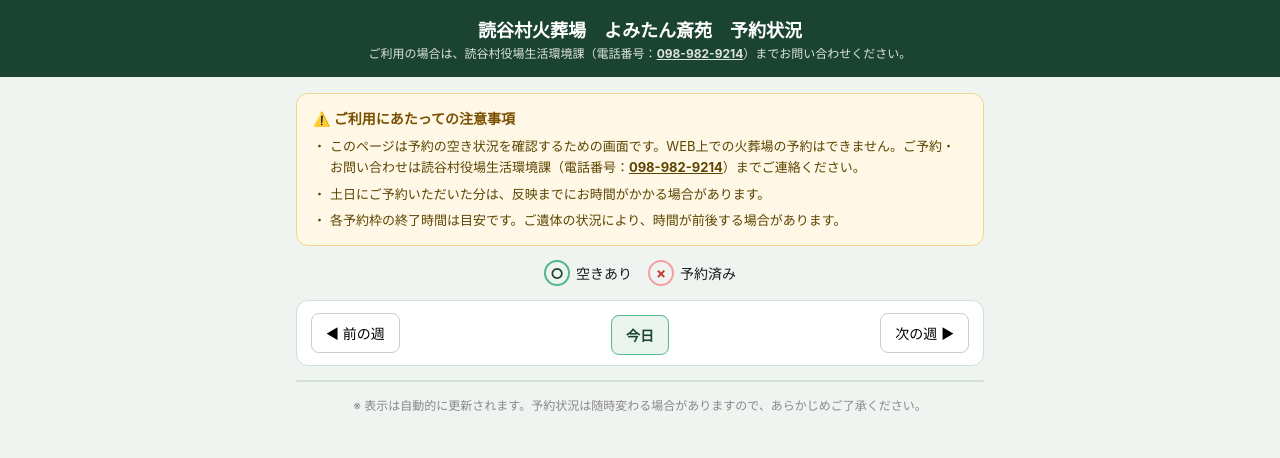
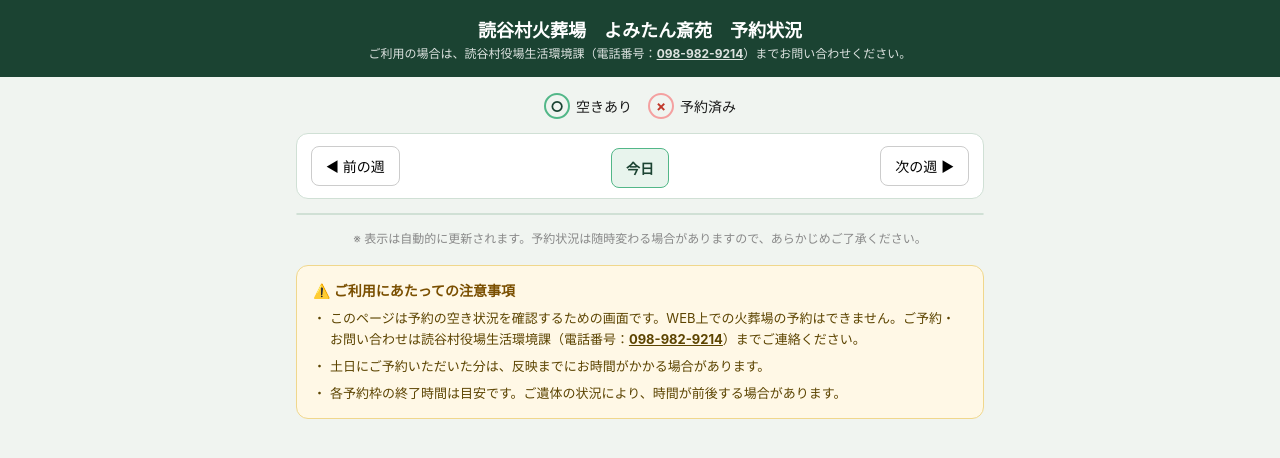
Before and after one commit to yomitanvillage/yomitan-saien, a plain HTML site: page index.html in a window 1280 px wide. Drawn offline with Linux system fonts and the light colour scheme; no server answers.

Commit message:
Update index.html

```diff
--- a/index.html
+++ b/index.html
@@ -171,7 +171,7 @@ const firebaseConfig = {
 
   .note { font-size: 12px; color: #888; text-align: center; margin-top: 14px; line-height: 1.7; }
 
-  .notice-box { background: #fff8e6; border: 1px solid #f0d78c; border-radius: 12px; padding: 14px 16px; margin-bottom: 14px; }
+  .notice-box { background: #fff8e6; border: 1px solid #f0d78c; border-radius: 12px; padding: 14px 16px; margin-top: 16px; }
   .notice-title { font-size: 14px; font-weight: 700; color: #7a4f00; margin-bottom: 8px; display: flex; align-items: center; gap: 6px; }
   .notice-list { list-style: none; }
   .notice-list li { font-size: 13px; color: #5c4400; line-height: 1.6; padding-left: 1.3em; position: relative; margin-bottom: 6px; }
@@ -188,15 +188,6 @@ const firebaseConfig = {
   <div class="sub">ご利用の場合は、読谷村役場生活環境課（電話番号：<a href="tel:0989829214" class="tel-link">098-982-9214</a>）までお問い合わせください。</div>
 </header>
 <div class="app">
-
-  <div class="notice-box">
-    <div class="notice-title">⚠️ ご利用にあたっての注意事項</div>
-    <ul class="notice-list">
-      <li>このページは予約の空き状況を確認するための画面です。WEB上での火葬場の予約はできません。ご予約・お問い合わせは読谷村役場生活環境課（電話番号：<a href="tel:0989829214" class="tel-link">098-982-9214</a>）までご連絡ください。</li>
-      <li>土日にご予約いただいた分は、反映までにお時間がかかる場合があります。</li>
-      <li>各予約枠の終了時間は目安です。ご遺体の状況により、時間が前後する場合があります。</li>
-    </ul>
-  </div>
 
   <div class="legend">
     <span><span class="mark mark-o">○</span> 空きあり</span>
@@ -221,6 +212,15 @@ const firebaseConfig = {
 
   <div class="note">※ 表示は自動的に更新されます。予約状況は随時変わる場合がありますので、あらかじめご了承ください。</div>
 
+  <div class="notice-box">
+    <div class="notice-title">⚠️ ご利用にあたっての注意事項</div>
+    <ul class="notice-list">
+      <li>このページは予約の空き状況を確認するための画面です。WEB上での火葬場の予約はできません。ご予約・お問い合わせは読谷村役場生活環境課（電話番号：<a href="tel:0989829214" class="tel-link">098-982-9214</a>）までご連絡ください。</li>
+      <li>土日にご予約いただいた分は、反映までにお時間がかかる場合があります。</li>
+      <li>各予約枠の終了時間は目安です。ご遺体の状況により、時間が前後する場合があります。</li>
+    </ul>
+  </div>
+
 </div>
 </body>
 </html>
```
